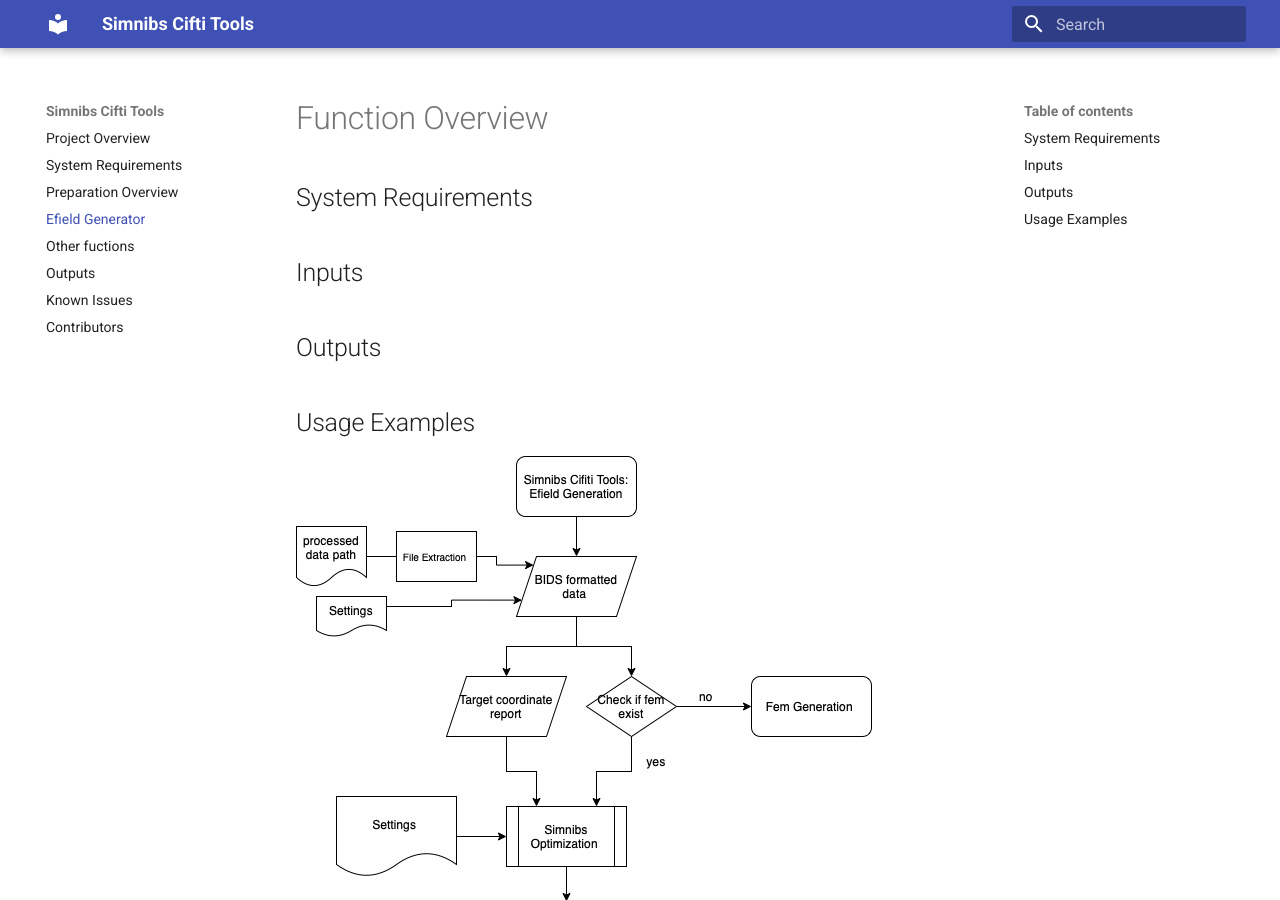
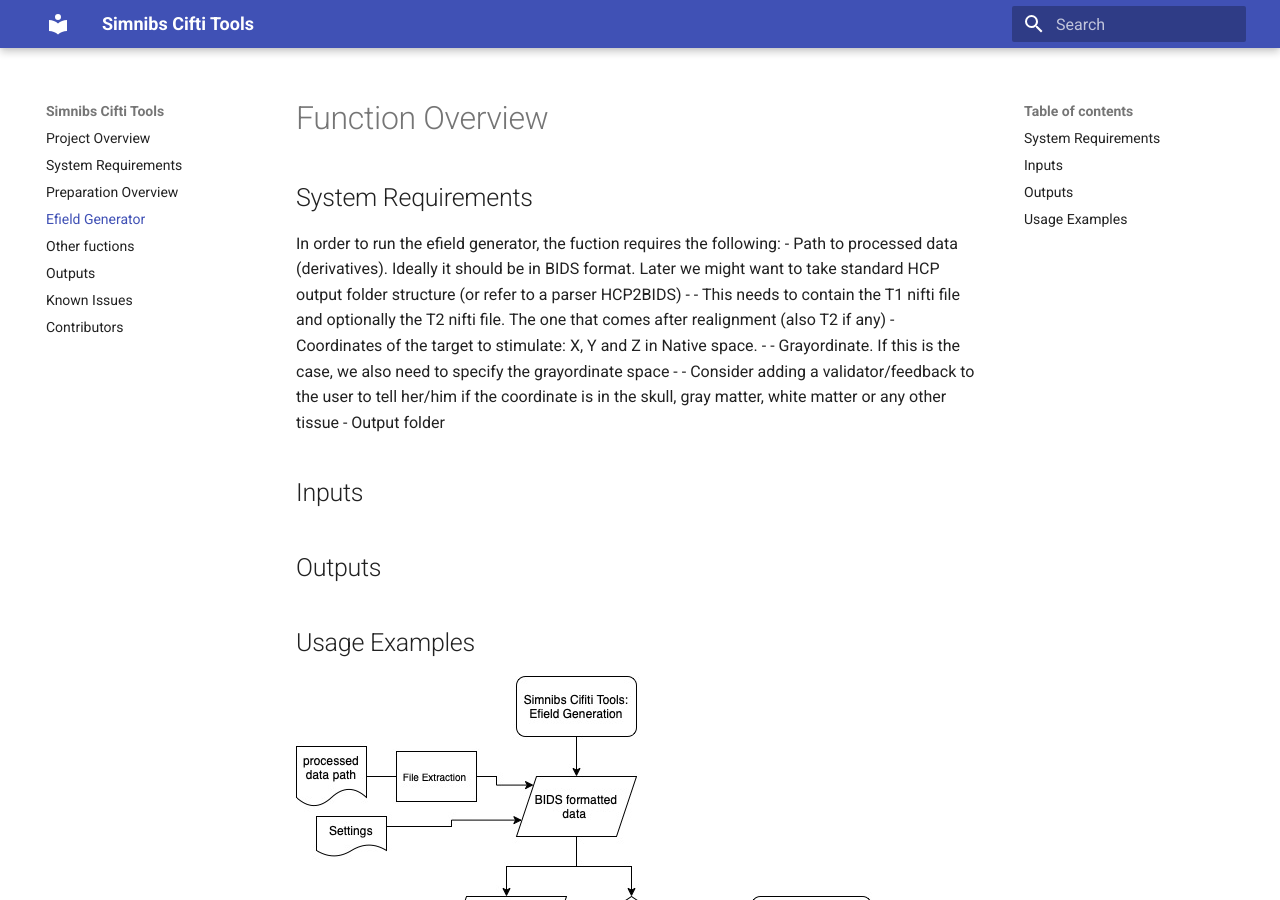
Before and after one commit to DCAN-Labs/simnibs_cifti_tools_RTD2, an MkDocs documentation site: the page built from docs/Efield_generator.md, in a window 1280 px wide and 900 px high. Built offline with MkDocs 1.6.1 and Material for MkDocs 9.7.7, drawn with Linux system fonts in a browser that asks for light colours; old or Windows-style settings are respelled for this version of MkDocs.

Commit message:
Update Efield_generator.md

```diff
--- a/docs/Efield_generator.md
+++ b/docs/Efield_generator.md
@@ -4,6 +4,14 @@
 
 System Requirements
 ---------------
+In order to run the efield generator, the fuction requires the following:
+- Path to processed data (derivatives). Ideally it should be in BIDS format. Later we might want to take standard HCP output folder structure (or refer to a parser HCP2BIDS)
+- - This needs to contain the T1 nifti file and optionally the T2 nifti file. The one that comes after realignment (also T2 if any)
+- Coordinates of the target to stimulate: X, Y and Z in Native space.
+- - Grayordinate. If this is the case, we also need to specify the grayordinate space
+- - Consider adding a validator/feedback to the user to tell her/him if the coordinate is in the skull, gray matter, white matter or any other tissue
+- Output folder
+
 
 
 Inputs
```
